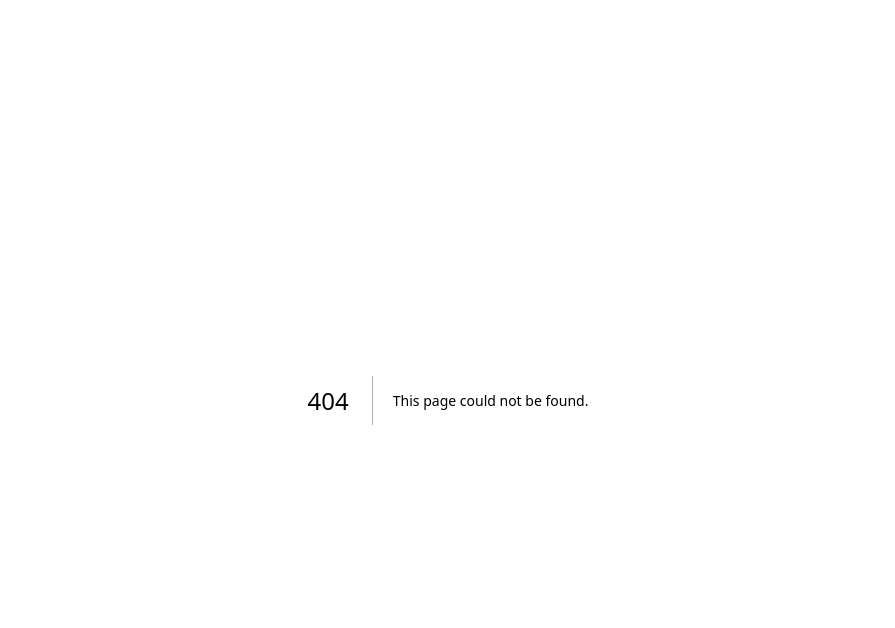
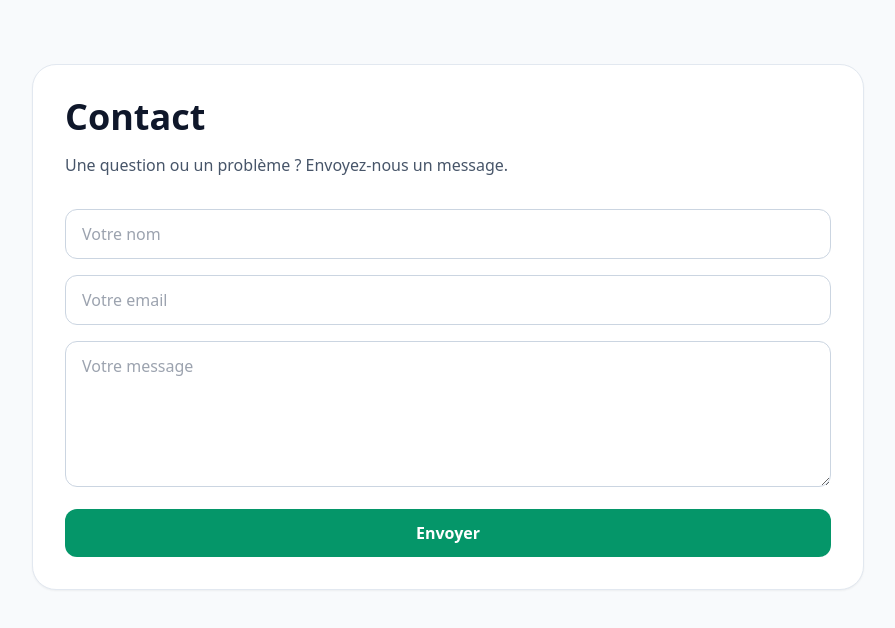
Before and after one commit to Sorel91/plan-africa-app, a Next.js app: page /contact in a window 1280 px wide. Before the commit this address had no page. Shown: the top 628 px of the page, without its empty margins (192-1087 px from the left). Built offline with nearby package versions, Linux system fonts and the light colour scheme.

Commit message:
Create page.js

```diff
--- /dev/null
+++ b/app/contact/page.js
@@ -0,0 +1,80 @@
+"use client";
+
+import { useState } from "react";
+
+export default function ContactPage() {
+  const [name, setName] = useState("");
+  const [email, setEmail] = useState("");
+  const [message, setMessage] = useState("");
+  const [status, setStatus] = useState("");
+
+  async function handleSubmit(e) {
+    e.preventDefault();
+  const res = await fetch("/api/contact", {
+      method: "POST",
+      headers: {
+        "Content-Type": "application/json",
+      },
+      body: JSON.stringify({ name, email, message }),
+    });
+
+    if (res.ok) {
+      setStatus("Message envoyé ✔");
+      setName("");
+      setEmail("");
+      setMessage("");
+    } else {
+      setStatus("Erreur lors de l’envoi");
+    }
+  }
+   return (
+    <main className="min-h-screen bg-slate-50 text-slate-900">
+      <section className="mx-auto max-w-4xl px-6 py-12 lg:px-8 lg:py-16">
+        <div className="rounded-3xl border border-slate-200 bg-white p-8 shadow-sm">
+          <h1 className="text-4xl font-bold">Contact</h1>
+
+          <p className="mt-4 text-slate-600">
+            Une question ou un problème ? Envoyez-nous un message.
+          </p>
+     <form onSubmit={handleSubmit} className="mt-8 space-y-4">
+            <input
+              type="text"
+              placeholder="Votre nom"
+              value={name}
+              onChange={(e) => setName(e.target.value)}
+              required
+              className="w-full rounded-xl border border-slate-300 px-4 py-3"
+            />
+   <input
+              type="email"
+              placeholder="Votre email"
+              value={email}
+              onChange={(e) => setEmail(e.target.value)}
+              required
+              className="w-full rounded-xl border border-slate-300 px-4 py-3"
+            />
+
+            <textarea
+              placeholder="Votre message"
+              value={message}
+              onChange={(e) => setMessage(e.target.value)}
+              rows={5}
+              required
+              className="w-full rounded-xl border border-slate-300 px-4 py-3"
+            />
+                 <button
+              type="submit"
+              className="w-full rounded-xl bg-emerald-600 px-4 py-3 font-semibold text-white hover:bg-emerald-700"
+            >
+              Envoyer
+            </button>
+          </form>
+
+          {status && (
+            <p className="mt-4 text-sm text-slate-700">{status}</p>
+          )}
+        </div>
+      </section>
+    </main>
+  );
+}
```
